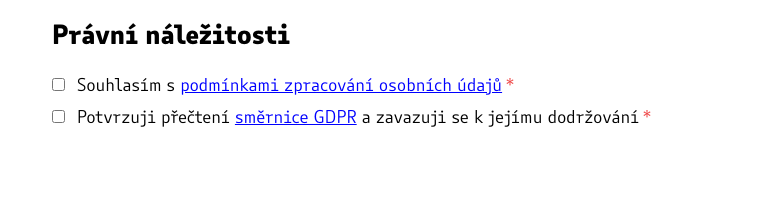
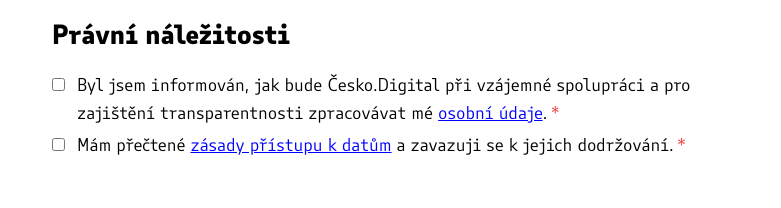
Before and after one commit to Oshima-921/airtable-app, a Next.js app: page /join/form in a window 1280 px wide. Shown: the part 1913-2121 px from the top of the page, without its empty margins (8-789 px from the left). Built offline with nearby package versions, Linux system fonts and the light colour scheme; no server answers.

Commit message:
Update legal copy on onboarding page, see #744

```diff
--- a/components/onboarding/form.tsx
+++ b/components/onboarding/form.tsx
@@ -343,10 +343,9 @@ const LegalSection: FormSection = ({ state, onChange }) => (
           }
         ></input>
         <span>
-          Souhlasím s{" "}
-          <a href="https://cesko.digital/go/privacy">
-            podmínkami zpracování osobních údajů
-          </a>
+          Byl jsem informován, jak bude Česko.Digital při vzájemné spolupráci a
+          pro zajištění transparentnosti zpracovávat mé{" "}
+          <a href="https://cesko.digital/go/privacy">osobní údaje</a>.
           <RequiredFieldMarker />
         </span>
       </label>
@@ -361,9 +360,9 @@ const LegalSection: FormSection = ({ state, onChange }) => (
           }
         ></input>
         <span>
-          Potvrzuji přečtení{" "}
-          <a href="https://cesko.digital/go/gdpr">směrnice GDPR</a> a zavazuji
-          se k jejímu dodržování
+          Mám přečtené{" "}
+          <a href="https://cesko.digital/go/gdpr">zásady přístupu k datům</a> a
+          zavazuji se k jejich dodržování.
           <RequiredFieldMarker />
         </span>
       </label>
```
